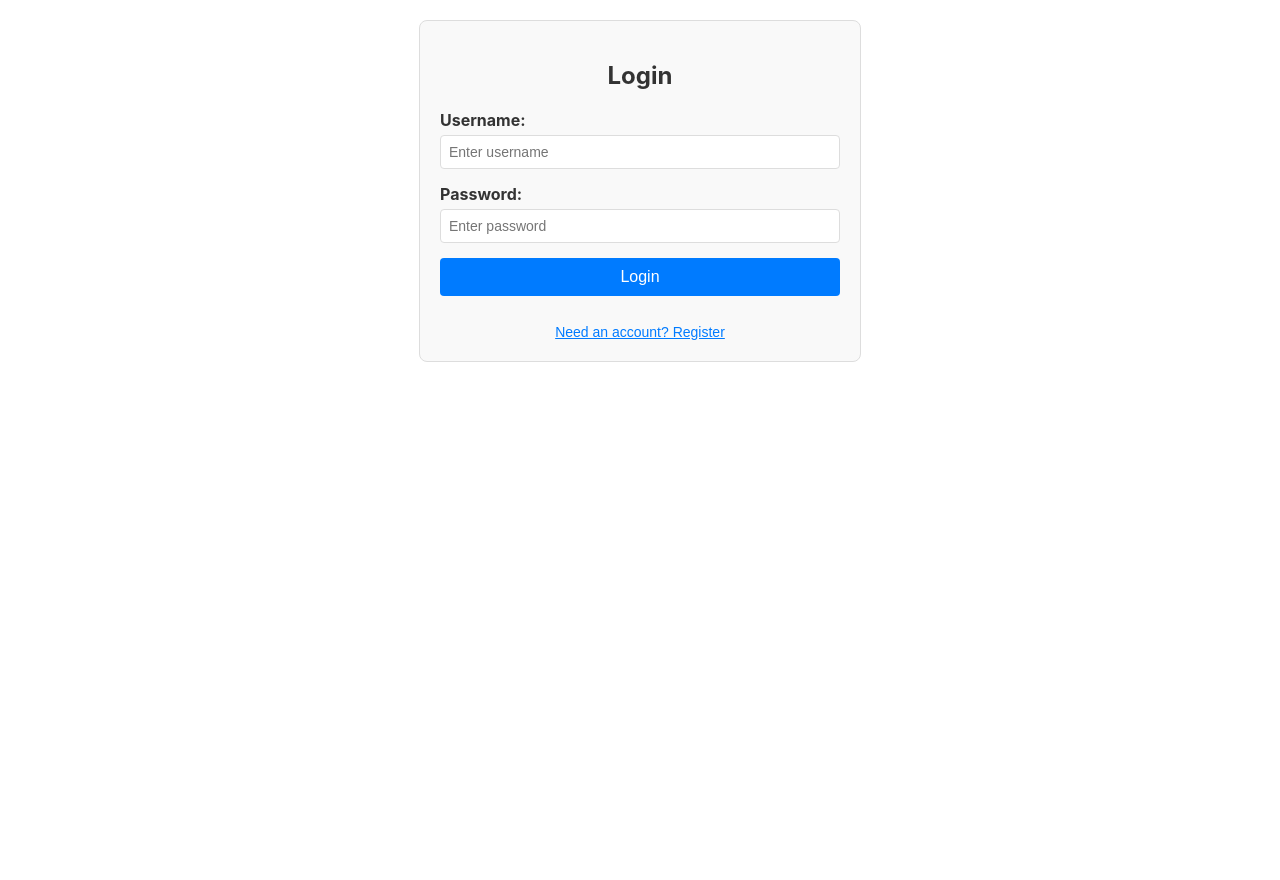
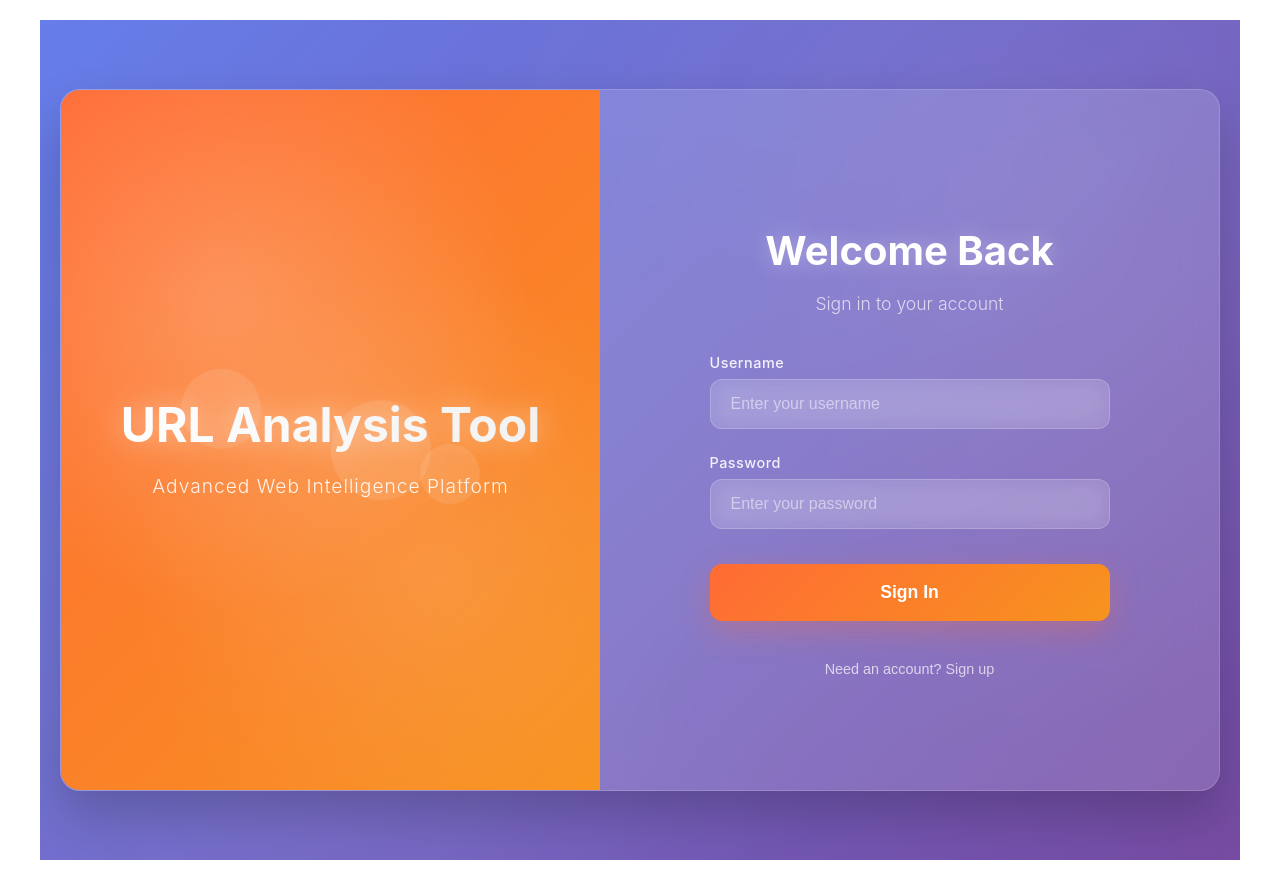
Before and after one commit to AntoniousShehata/sykell_Url_Analyzer, a React (Create React App) app in the folder frontend/: page /url/1 in a window 1280 px wide. Before the commit the page ends 800 px from the top, so only its background shows below. Built offline with nearby package versions, Linux system fonts and the light colour scheme; the HTML template or start-up script is replaced by a standard one.

Commit message:
feat: Add login page design with effects

```diff
--- a/frontend/src/components/AuthForm.tsx
+++ b/frontend/src/components/AuthForm.tsx
@@ -70,12 +70,36 @@ const AuthForm: React.FC<AuthFormProps> = ({ onAuthSuccess }) => {
   };
 
   return (
-    <div className="auth-form">
-      <h2>{isLogin ? 'Login' : 'Register'}</h2>
+    <div className="futuristic-auth-container">
+      <div className="auth-background">
+        <div className="auth-image-section">
+          <div className="futuristic-overlay">
+            <div className="floating-elements">
+              <div className="floating-circle circle-1"></div>
+              <div className="floating-circle circle-2"></div>
+              <div className="floating-circle circle-3"></div>
+            </div>
+            <div className="welcome-content">
+              <h1 className="futuristic-title">URL Analysis Tool</h1>
+              <p className="futuristic-subtitle">Advanced Web Intelligence Platform</p>
+            </div>
+          </div>
+        </div>
 
-      <form onSubmit={handleSubmit}>
-        <div className="form-group">
-          <label>Username:</label>
+        <div className="auth-form-section">
+          <div className="auth-form-modern">
+            <div className="auth-header">
+              <h2 className="auth-title">{isLogin ? 'Welcome Back' : 'Join Us'}</h2>
+              <p className="auth-description">
+                {isLogin ? 'Sign in to your account' : 'Create your account'}
+              </p>
+            </div>
+
+            <form onSubmit={handleSubmit} className="modern-form">
+              <div className="form-group-modern">
+                <label className="modern-label">
+                  <span className="label-text">Username</span>
+                  <div className="input-wrapper">
                     <input
                       type="text"
                       name="username"
@@ -84,26 +108,38 @@ const AuthForm: React.FC<AuthFormProps> = ({ onAuthSuccess }) => {
                       required
                       minLength={3}
                       maxLength={50}
-            placeholder="Enter username"
+                      placeholder="Enter your username"
+                      className="modern-input"
                     />
+                    <div className="input-border"></div>
+                  </div>
+                </label>
               </div>
 
               {!isLogin && (
-          <div className="form-group">
-            <label>Email:</label>
+                <div className="form-group-modern">
+                  <label className="modern-label">
+                    <span className="label-text">Email</span>
+                    <div className="input-wrapper">
                       <input
                         type="email"
                         name="email"
                         value={formData.email}
                         onChange={handleInputChange}
                         required
-              placeholder="Enter email"
+                        placeholder="Enter your email"
+                        className="modern-input"
                       />
+                      <div className="input-border"></div>
+                    </div>
+                  </label>
                 </div>
               )}
 
-        <div className="form-group">
-          <label>Password:</label>
+              <div className="form-group-modern">
+                <label className="modern-label">
+                  <span className="label-text">Password</span>
+                  <div className="input-wrapper">
                     <input
                       type="password"
                       name="password"
@@ -111,33 +147,44 @@ const AuthForm: React.FC<AuthFormProps> = ({ onAuthSuccess }) => {
                       onChange={handleInputChange}
                       required
                       minLength={6}
-            placeholder="Enter password"
+                      placeholder="Enter your password"
+                      className="modern-input"
                     />
+                    <div className="input-border"></div>
+                  </div>
+                </label>
               </div>
 
               <button
                 type="submit"
                 disabled={isLoading}
-          className="auth-submit-btn"
+                className="futuristic-submit-btn"
               >
-          {isLoading ? 'Processing...' : (isLogin ? 'Login' : 'Register')}
+                <span className="btn-text">
+                  {isLoading ? 'Processing...' : (isLogin ? 'Sign In' : 'Create Account')}
+                </span>
+                <div className="btn-glow"></div>
               </button>
             </form>
 
             {error && (
-        <div className="error-message">
-          {error}
+              <div className="error-message-modern">
+                <span className="error-icon">⚠️</span>
+                <span className="error-text">{error}</span>
               </div>
             )}
 
-      <div className="auth-toggle">
+            <div className="auth-toggle-modern">
               <button
                 type="button"
                 onClick={() => setIsLogin(!isLogin)}
-          className="toggle-btn"
+                className="toggle-btn-modern"
               >
-          {isLogin ? 'Need an account? Register' : 'Already have an account? Login'}
+                {isLogin ? 'Need an account? Sign up' : 'Already have an account? Sign in'}
               </button>
+            </div>
+          </div>
+        </div>
       </div>
     </div>
   );
--- a/frontend/src/index.css
+++ b/frontend/src/index.css
@@ -12,53 +12,463 @@ code {
     monospace;
 }
 
+/* Futuristic Auth Container */
+.futuristic-auth-container {
+  min-height: 100vh;
+  background: linear-gradient(135deg, #667eea 0%, #764ba2 100%);
+  display: flex;
+  align-items: center;
+  justify-content: center;
+  padding: 20px;
+  position: relative;
+  overflow: hidden;
+}
+
+.futuristic-auth-container::before {
+  content: '';
+  position: absolute;
+  top: 0;
+  left: 0;
+  right: 0;
+  bottom: 0;
+  background:
+    radial-gradient(circle at 20% 80%, rgba(255, 255, 255, 0.1) 0%, transparent 50%),
+    radial-gradient(circle at 80% 20%, rgba(255, 255, 255, 0.1) 0%, transparent 50%);
+  animation: backgroundAnimation 20s ease infinite;
+}
+
+@keyframes backgroundAnimation {
+  0%, 100% { opacity: 1; }
+  50% { opacity: 0.8; }
+}
+
+.auth-background {
+  display: flex;
+  max-width: 1200px;
+  width: 100%;
+  height: 700px;
+  background: rgba(255, 255, 255, 0.1);
+  backdrop-filter: blur(20px);
+  border-radius: 20px;
+  border: 1px solid rgba(255, 255, 255, 0.2);
+  overflow: hidden;
+  box-shadow: 0 25px 50px rgba(0, 0, 0, 0.2);
+}
+
+.auth-image-section {
+  flex: 1;
+  background: linear-gradient(135deg, #ff6b35 0%, #f7931e 100%);
+  position: relative;
+  display: flex;
+  align-items: center;
+  justify-content: center;
+  overflow: hidden;
+}
+
+.auth-image-section::before {
+  content: '';
+  position: absolute;
+  top: 0;
+  left: 0;
+  right: 0;
+  bottom: 0;
+  background:
+    radial-gradient(circle at 30% 30%, rgba(255, 255, 255, 0.2) 0%, transparent 50%),
+    radial-gradient(circle at 70% 70%, rgba(255, 255, 255, 0.1) 0%, transparent 50%),
+    radial-gradient(circle at 50% 50%, rgba(255, 255, 255, 0.05) 0%, transparent 60%);
+  z-index: 1;
+}
+
+/* When futuristic-login-bg.jpg is available, uncomment this to use the image:
+.auth-image-section::before {
+  content: '';
+  position: absolute;
+  top: 0;
+  left: 0;
+  right: 0;
+  bottom: 0;
+  background-image: url('/futuristic-login-bg.jpg');
+  background-size: cover;
+  background-position: center;
+  background-repeat: no-repeat;
+  opacity: 0.3;
+  z-index: 1;
+}
+*/
+
+.futuristic-overlay {
+  position: relative;
+  z-index: 2;
+  text-align: center;
+  color: white;
+  padding: 40px;
+}
+
+.floating-elements {
+  position: absolute;
+  top: 0;
+  left: 0;
+  right: 0;
+  bottom: 0;
+  pointer-events: none;
+}
+
+.floating-circle {
+  position: absolute;
+  background: rgba(255, 255, 255, 0.1);
+  border-radius: 50%;
+  animation: float 6s ease-in-out infinite;
+}
+
+.circle-1 {
+  width: 80px;
+  height: 80px;
+  top: 20%;
+  left: 20%;
+  animation-delay: 0s;
+}
+
+.circle-2 {
+  width: 60px;
+  height: 60px;
+  top: 60%;
+  right: 20%;
+  animation-delay: 2s;
+}
+
+.circle-3 {
+  width: 100px;
+  height: 100px;
+  bottom: 20%;
+  left: 50%;
+  animation-delay: 4s;
+}
+
+@keyframes float {
+  0%, 100% { transform: translateY(0px) rotate(0deg); }
+  50% { transform: translateY(-20px) rotate(180deg); }
+}
+
+.welcome-content {
+  position: relative;
+  z-index: 3;
+}
+
+.futuristic-title {
+  font-size: 3rem;
+  font-weight: 700;
+  margin-bottom: 1rem;
+  background: linear-gradient(45deg, #ffffff, #f0f0f0);
+  -webkit-background-clip: text;
+  -webkit-text-fill-color: transparent;
+  background-clip: text;
+  text-shadow: 0 0 30px rgba(255, 255, 255, 0.5);
+  animation: titleGlow 3s ease-in-out infinite alternate;
+}
+
+@keyframes titleGlow {
+  0% { text-shadow: 0 0 30px rgba(255, 255, 255, 0.5); }
+  100% { text-shadow: 0 0 40px rgba(255, 255, 255, 0.8), 0 0 60px rgba(255, 255, 255, 0.4); }
+}
+
+.futuristic-subtitle {
+  font-size: 1.2rem;
+  opacity: 0.9;
+  font-weight: 300;
+  letter-spacing: 1px;
+}
+
+.auth-form-section {
+  flex: 1;
+  display: flex;
+  align-items: center;
+  justify-content: center;
+  padding: 60px 40px;
+  background: rgba(255, 255, 255, 0.05);
+}
+
+.auth-form-modern {
+  width: 100%;
+  max-width: 400px;
+}
+
+.auth-header {
+  text-align: center;
+  margin-bottom: 40px;
+}
+
+.auth-title {
+  font-size: 2.5rem;
+  font-weight: 700;
+  color: white;
+  margin-bottom: 10px;
+  text-shadow: 0 0 20px rgba(255, 255, 255, 0.3);
+}
+
+.auth-description {
+  color: rgba(255, 255, 255, 0.7);
+  font-size: 1.1rem;
+  font-weight: 300;
+}
+
+.modern-form {
+  display: flex;
+  flex-direction: column;
+  gap: 25px;
+}
+
+.form-group-modern {
+  position: relative;
+}
+
+.modern-label {
+  display: block;
+  width: 100%;
+}
+
+.label-text {
+  display: block;
+  margin-bottom: 8px;
+  color: rgba(255, 255, 255, 0.9);
+  font-weight: 500;
+  font-size: 0.9rem;
+  letter-spacing: 0.5px;
+}
+
+.input-wrapper {
+  position: relative;
+}
+
+.modern-input {
+  width: 100%;
+  padding: 15px 20px;
+  background: rgba(255, 255, 255, 0.1);
+  border: 1px solid rgba(255, 255, 255, 0.2);
+  border-radius: 12px;
+  color: white;
+  font-size: 1rem;
+  transition: all 0.3s ease;
+  box-sizing: border-box;
+  backdrop-filter: blur(10px);
+}
+
+.modern-input::placeholder {
+  color: rgba(255, 255, 255, 0.5);
+}
+
+.modern-input:focus {
+  outline: none;
+  border-color: #ff6b35;
+  box-shadow: 0 0 20px rgba(255, 107, 53, 0.3);
+  transform: translateY(-2px);
+}
+
+.input-border {
+  position: absolute;
+  bottom: 0;
+  left: 0;
+  right: 0;
+  height: 2px;
+  background: linear-gradient(90deg, #ff6b35, #f7931e);
+  transform: scaleX(0);
+  transition: transform 0.3s ease;
+}
+
+.modern-input:focus + .input-border {
+  transform: scaleX(1);
+}
+
+.futuristic-submit-btn {
+  position: relative;
+  width: 100%;
+  padding: 18px 30px;
+  background: linear-gradient(135deg, #ff6b35 0%, #f7931e 100%);
+  border: none;
+  border-radius: 12px;
+  color: white;
+  font-size: 1.1rem;
+  font-weight: 600;
+  cursor: pointer;
+  transition: all 0.3s ease;
+  overflow: hidden;
+  margin-top: 10px;
+  box-shadow: 0 10px 30px rgba(255, 107, 53, 0.3);
+}
+
+.futuristic-submit-btn:hover:not(:disabled) {
+  transform: translateY(-3px);
+  box-shadow: 0 15px 40px rgba(255, 107, 53, 0.4);
+}
+
+.futuristic-submit-btn:disabled {
+  opacity: 0.6;
+  cursor: not-allowed;
+  transform: none;
+}
+
+.btn-text {
+  position: relative;
+  z-index: 2;
+}
+
+.btn-glow {
+  position: absolute;
+  top: 0;
+  left: -100%;
+  width: 100%;
+  height: 100%;
+  background: linear-gradient(90deg, transparent, rgba(255, 255, 255, 0.2), transparent);
+  transition: left 0.5s ease;
+}
+
+.futuristic-submit-btn:hover .btn-glow {
+  left: 100%;
+}
+
+.error-message-modern {
+  display: flex;
+  align-items: center;
+  gap: 10px;
+  padding: 15px 20px;
+  background: rgba(255, 107, 107, 0.1);
+  border: 1px solid rgba(255, 107, 107, 0.3);
+  border-radius: 12px;
+  color: #ff6b6b;
+  font-size: 0.9rem;
+  margin-top: 20px;
+  backdrop-filter: blur(10px);
+}
+
+.error-icon {
+  font-size: 1.2rem;
+}
+
+.error-text {
+  flex: 1;
+}
+
+.auth-toggle-modern {
+  text-align: center;
+  margin-top: 30px;
+}
+
+.toggle-btn-modern {
+  background: none;
+  border: none;
+  color: rgba(255, 255, 255, 0.7);
+  font-size: 0.9rem;
+  cursor: pointer;
+  transition: all 0.3s ease;
+  padding: 10px;
+  border-radius: 8px;
+}
+
+.toggle-btn-modern:hover {
+  color: white;
+  background: rgba(255, 255, 255, 0.1);
+}
+
+/* Responsive Design */
+@media (max-width: 768px) {
+  .auth-background {
+    flex-direction: column;
+    height: auto;
+    max-width: 400px;
+  }
+
+  .auth-image-section {
+    height: 200px;
+  }
+
+  .futuristic-title {
+    font-size: 2rem;
+  }
+
+  .auth-form-section {
+    padding: 40px 20px;
+  }
+
+  .auth-title {
+    font-size: 2rem;
+  }
+}
+
+@media (max-width: 480px) {
+  .futuristic-auth-container {
+    padding: 10px;
+  }
+
+  .auth-background {
+    border-radius: 12px;
+  }
+
+  .futuristic-title {
+    font-size: 1.5rem;
+  }
+
+  .auth-title {
+    font-size: 1.5rem;
+  }
+
+  .auth-form-section {
+    padding: 30px 15px;
+  }
+}
+
+/* URL Table Styling (keeping existing styles) */
 .url-table-container {
+  border: 1px solid #e0e0e0;
+  border-radius: 8px;
+  overflow: hidden;
   background: white;
-  border-radius: 8px;
   box-shadow: 0 2px 4px rgba(0,0,0,0.1);
-  padding: 20px;
 }
 
 .table-header {
-  margin-bottom: 20px;
+  background: #f8f9fa;
+  padding: 20px;
+  border-bottom: 1px solid #e0e0e0;
 }
 
 .table-header h2 {
-  margin: 0 0 15px 0;
+  margin: 0;
   color: #333;
+  font-size: 1.5rem;
 }
 
 .error-message {
-  background: #fee;
-  border: 1px solid #fcc;
-  color: #c33;
-  padding: 10px;
+  background: #f8d7da;
+  color: #721c24;
+  padding: 15px;
   border-radius: 4px;
-  margin-bottom: 15px;
+  margin: 20px 0;
+  border: 1px solid #f5c6cb;
 }
 
 .table-controls {
   display: flex;
-  gap: 15px;
-  margin-bottom: 15px;
+  justify-content: space-between;
+  align-items: center;
+  padding: 15px 20px;
+  background: #f8f9fa;
+  border-bottom: 1px solid #e0e0e0;
 }
 
 .search-input, .per-page-select {
   padding: 8px 12px;
-  border: 1px solid #ddd;
+  border: 1px solid #ccc;
   border-radius: 4px;
   font-size: 14px;
 }
 
 .search-input {
-  flex: 1;
-  max-width: 300px;
+  width: 250px;
 }
 
 .bulk-actions {
   display: flex;
   gap: 10px;
-  margin-bottom: 15px;
+  align-items: center;
 }
 
 .bulk-delete-btn, .bulk-reanalyze-btn {
@@ -66,7 +476,7 @@ code {
   border: none;
   border-radius: 4px;
   cursor: pointer;
-  font-size: 14px;
+  font-size: 12px;
 }
 
 .bulk-delete-btn {
@@ -75,7 +485,7 @@ code {
 }
 
 .bulk-reanalyze-btn {
-  background: #007bff;
+  background: #28a745;
   color: white;
 }
 
@@ -86,14 +496,14 @@ code {
 .url-table {
   width: 100%;
   border-collapse: collapse;
-  margin-bottom: 20px;
+  font-size: 14px;
 }
 
 .url-table th,
 .url-table td {
   padding: 12px;
   text-align: left;
-  border-bottom: 1px solid #eee;
+  border-bottom: 1px solid #e0e0e0;
 }
 
 .url-table th {
@@ -109,11 +519,6 @@ code {
 .url-table a {
   color: #007bff;
   text-decoration: none;
-  max-width: 300px;
-  display: inline-block;
-  overflow: hidden;
-  text-overflow: ellipsis;
-  white-space: nowrap;
 }
 
 .url-table a:hover {
@@ -228,82 +633,3 @@ code {
   border-radius: 4px;
   border: 1px solid #c3e6cb;
 }
-
-.auth-form {
-  max-width: 400px;
-  margin: 0 auto;
-  padding: 20px;
-  border: 1px solid #ddd;
-  border-radius: 8px;
-  background-color: #f9f9f9;
-}
-
-.auth-form h2 {
-  text-align: center;
-  margin-bottom: 20px;
-  color: #333;
-}
-
-.auth-form .form-group {
-  margin-bottom: 15px;
-}
-
-.auth-form label {
-  display: block;
-  margin-bottom: 5px;
-  font-weight: bold;
-  color: #333;
-}
-
-.auth-form input {
-  width: 100%;
-  padding: 8px;
-  border: 1px solid #ddd;
-  border-radius: 4px;
-  font-size: 14px;
-  box-sizing: border-box;
-}
-
-.auth-form input:focus {
-  outline: none;
-  border-color: #007bff;
-}
-
-.auth-submit-btn {
-  width: 100%;
-  padding: 10px;
-  background-color: #007bff;
-  color: white;
-  border: none;
-  border-radius: 4px;
-  font-size: 16px;
-  cursor: pointer;
-  margin-bottom: 10px;
-}
-
-.auth-submit-btn:hover:not(:disabled) {
-  background-color: #0056b3;
-}
-
-.auth-submit-btn:disabled {
-  background-color: #ccc;
-  cursor: not-allowed;
-}
-
-.auth-toggle {
-  text-align: center;
-  margin-top: 15px;
-}
-
-.toggle-btn {
-  background: none;
-  border: none;
-  color: #007bff;
-  text-decoration: underline;
-  cursor: pointer;
-  font-size: 14px;
-}
-
-.toggle-btn:hover {
-  color: #0056b3;
-}
```
Also changed, not shown: 1 other file (tests, documents, lock files or other folders). Lines whose indentation alone changed are shown as unchanged.
